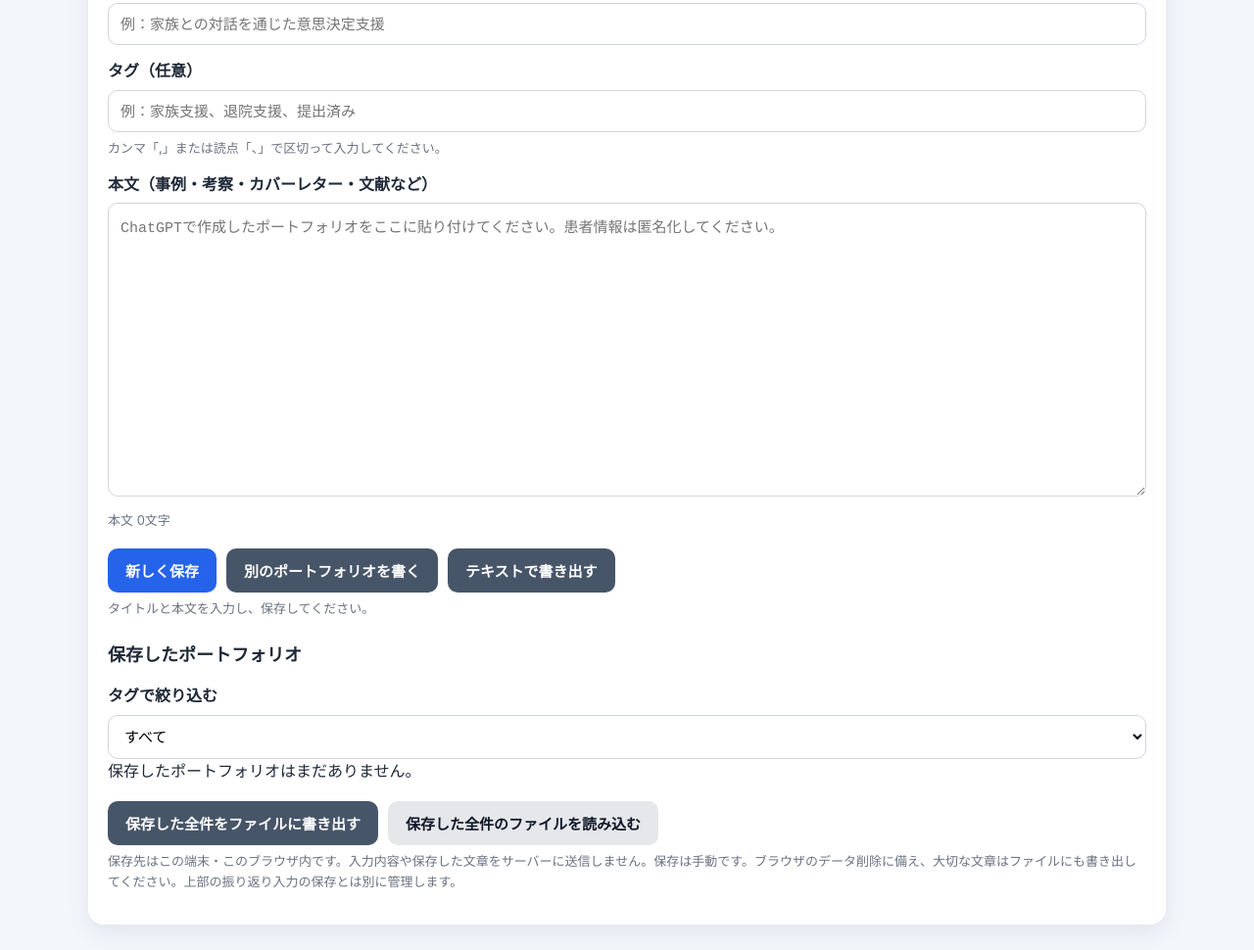
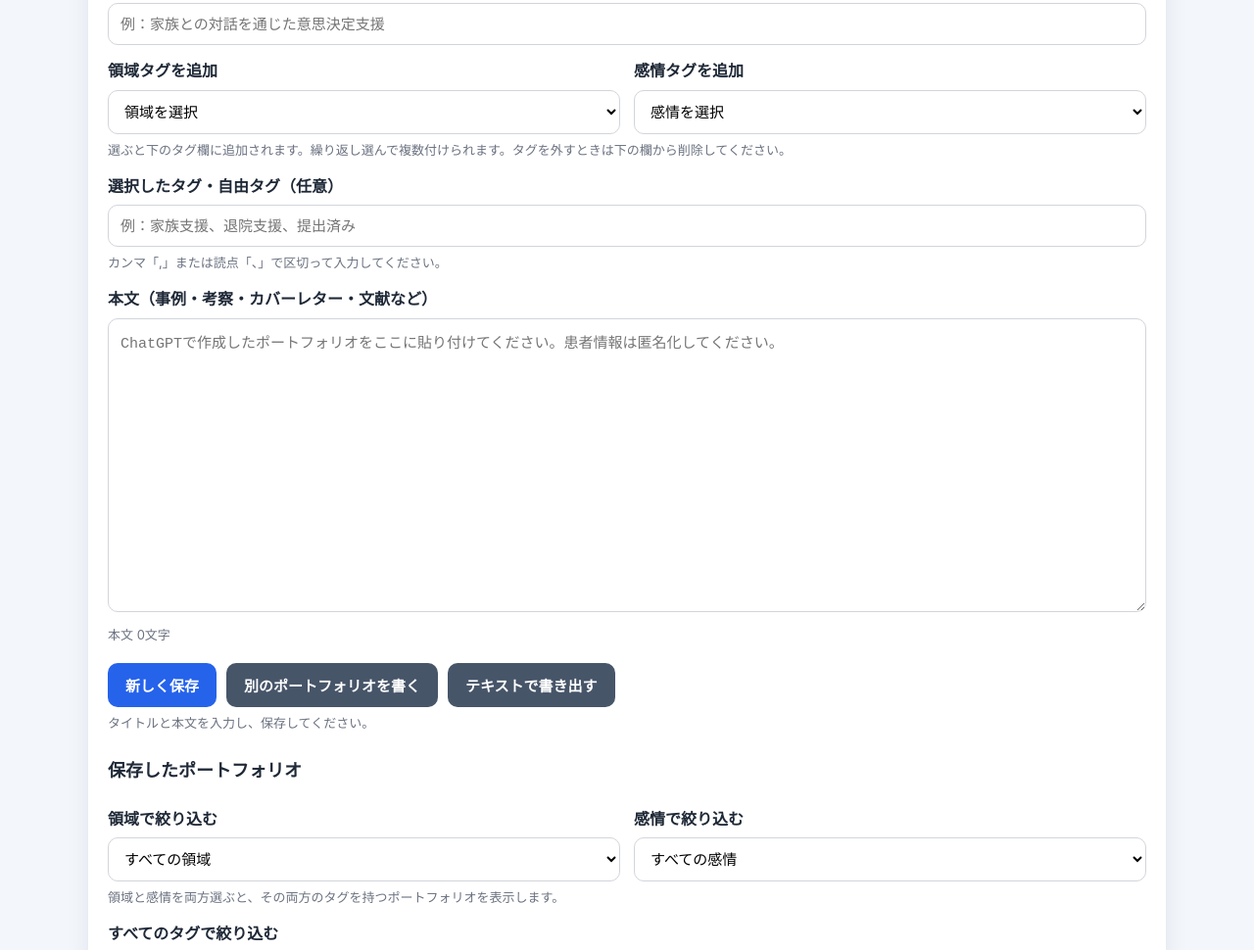
Before and after one commit to maemika/family-medicine-portfolio, a plain HTML site: page index.html in a window 1280 px wide. Shown: the part 5644-6614 px from the top of the page at 98% size. Drawn offline with Linux system fonts and the light colour scheme.

Commit message:
領域・感情のタグ選択と組み合わせ絞り込みを追加

```diff
--- a/index.html
+++ b/index.html
@@ -351,7 +351,12 @@
     <p class="small">ChatGPTで作成した文章を貼り付けて、タイトル付きで複数保存できます。下書きの段階でも保存できます。</p>
     <label for="portfolioTitle">ポートフォリオのタイトル</label>
     <input type="text" id="portfolioTitle" data-portfolio placeholder="例：家族との対話を通じた意思決定支援" />
-    <label for="portfolioTags">タグ（任意）</label>
+    <div class="grid">
+      <div><label for="portfolioDomainTag">領域タグを追加</label><select id="portfolioDomainTag" data-portfolio onchange="addPortfolioTag(this)"><option value="">領域を選択</option></select></div>
+      <div><label for="portfolioEmotionTag">感情タグを追加</label><select id="portfolioEmotionTag" data-portfolio onchange="addPortfolioTag(this)"><option value="">感情を選択</option></select></div>
+    </div>
+    <p class="hint">選ぶと下のタグ欄に追加されます。繰り返し選んで複数付けられます。タグを外すときは下の欄から削除してください。</p>
+    <label for="portfolioTags">選択したタグ・自由タグ（任意）</label>
     <input type="text" id="portfolioTags" data-portfolio placeholder="例：家族支援、退院支援、提出済み" />
     <p class="hint">カンマ「,」または読点「、」で区切って入力してください。</p>
     <label for="portfolioBody">本文（事例・考察・カバーレター・文献など）</label>
@@ -364,7 +369,12 @@
     </div>
     <p id="portfolioStatus" class="hint" role="status" aria-live="polite">タイトルと本文を入力し、保存してください。</p>
     <h3 style="margin-top:24px">保存したポートフォリオ</h3>
-    <label for="portfolioTagFilter">タグで絞り込む</label>
+    <div class="grid">
+      <div><label for="portfolioDomainFilter">領域で絞り込む</label><select id="portfolioDomainFilter" data-portfolio onchange="renderPortfolioLibrary()"><option value="">すべての領域</option></select></div>
+      <div><label for="portfolioEmotionFilter">感情で絞り込む</label><select id="portfolioEmotionFilter" data-portfolio onchange="renderPortfolioLibrary()"><option value="">すべての感情</option></select></div>
+    </div>
+    <p class="hint">領域と感情を両方選ぶと、その両方のタグを持つポートフォリオを表示します。</p>
+    <label for="portfolioTagFilter">すべてのタグで絞り込む</label>
     <select id="portfolioTagFilter" data-portfolio onchange="renderPortfolioLibrary()"><option value="">すべて</option></select>
     <div id="portfolioList"></div>
     <div class="btn-row">
@@ -845,6 +855,23 @@ let editingPortfolioId = null;
 let portfolioBaseline = '';
 const portfolioEl = id => document.getElementById(id);
 const portfolioMessage = message => { portfolioEl('portfolioStatus').textContent = message; };
+const EMOTION_TAGS = ['喜び', '怒り', '悲しみ', '楽しさ', '驚き', 'もやもや', '不安', '安心', '戸惑い', '達成感'];
+function initPortfolioTagOptions() {
+  const domains = DOMAIN_DATA.map(domain => ['領域：' + domain.name, domain.name]);
+  const emotions = EMOTION_TAGS.map(emotion => ['感情：' + emotion, emotion]);
+  [['portfolioDomainTag', domains], ['portfolioDomainFilter', domains], ['portfolioEmotionTag', emotions], ['portfolioEmotionFilter', emotions]].forEach(([id, values]) => {
+    values.forEach(([value, label]) => {
+      const option = document.createElement('option'); option.value = value; option.textContent = label;
+      portfolioEl(id).appendChild(option);
+    });
+  });
+}
+function addPortfolioTag(select) {
+  if (!select.value) return;
+  portfolioEl('portfolioTags').value = [...new Set([...portfolioTags(), select.value])].join('、');
+  select.value = '';
+  portfolioMessage('タグを追加しました。保存ボタンを押して反映してください。');
+}
 function portfolioDraft() {
   return JSON.stringify([portfolioEl('portfolioTitle').value, portfolioEl('portfolioBody').value, portfolioEl('portfolioTags').value]);
 }
@@ -875,6 +902,8 @@ function resetPortfolioEditor(entry) {
   portfolioEl('portfolioTitle').value = entry ? entry.title : '';
   portfolioEl('portfolioBody').value = entry ? entry.body : '';
   portfolioEl('portfolioTags').value = entry ? (entry.tags || []).join('、') : '';
+  portfolioEl('portfolioDomainTag').value = '';
+  portfolioEl('portfolioEmotionTag').value = '';
   portfolioBaseline = portfolioDraft();
   refreshPortfolioEditor();
 }
@@ -941,7 +970,10 @@ function renderPortfolioLibrary() {
     tags.forEach(tag => { const option = document.createElement('option'); option.value = tag; option.textContent = tag; filter.appendChild(option); });
     filter.value = tags.includes(selected) ? selected : '';
     if (!entries.length) { list.textContent = '保存したポートフォリオはまだありません。'; return; }
-    const visible = entries.filter(entry => !filter.value || (entry.tags || []).includes(filter.value));
+    const domainFilter = portfolioEl('portfolioDomainFilter').value;
+    const emotionFilter = portfolioEl('portfolioEmotionFilter').value;
+    const visible = entries.filter(entry => [filter.value, domainFilter, emotionFilter].every(tag => !tag || (entry.tags || []).includes(tag)));
+    if (!visible.length) list.textContent = '条件に合うポートフォリオはありません。絞り込みを「すべて」に戻すと全件表示できます。';
     visible.forEach(entry => {
       const row = document.createElement('div');
       row.style.cssText = 'border:1px solid #e5e7eb;border-radius:10px;padding:14px;margin-top:10px;overflow-wrap:anywhere';
@@ -1021,6 +1053,7 @@ window.addEventListener('storage', event => {
   if (event.key === PORTFOLIO_KEY || event.key === null) renderPortfolioLibrary();
 });
 resetPortfolioEditor(null);
+initPortfolioTagOptions();
 renderPortfolioLibrary();
 
 </script>
```
